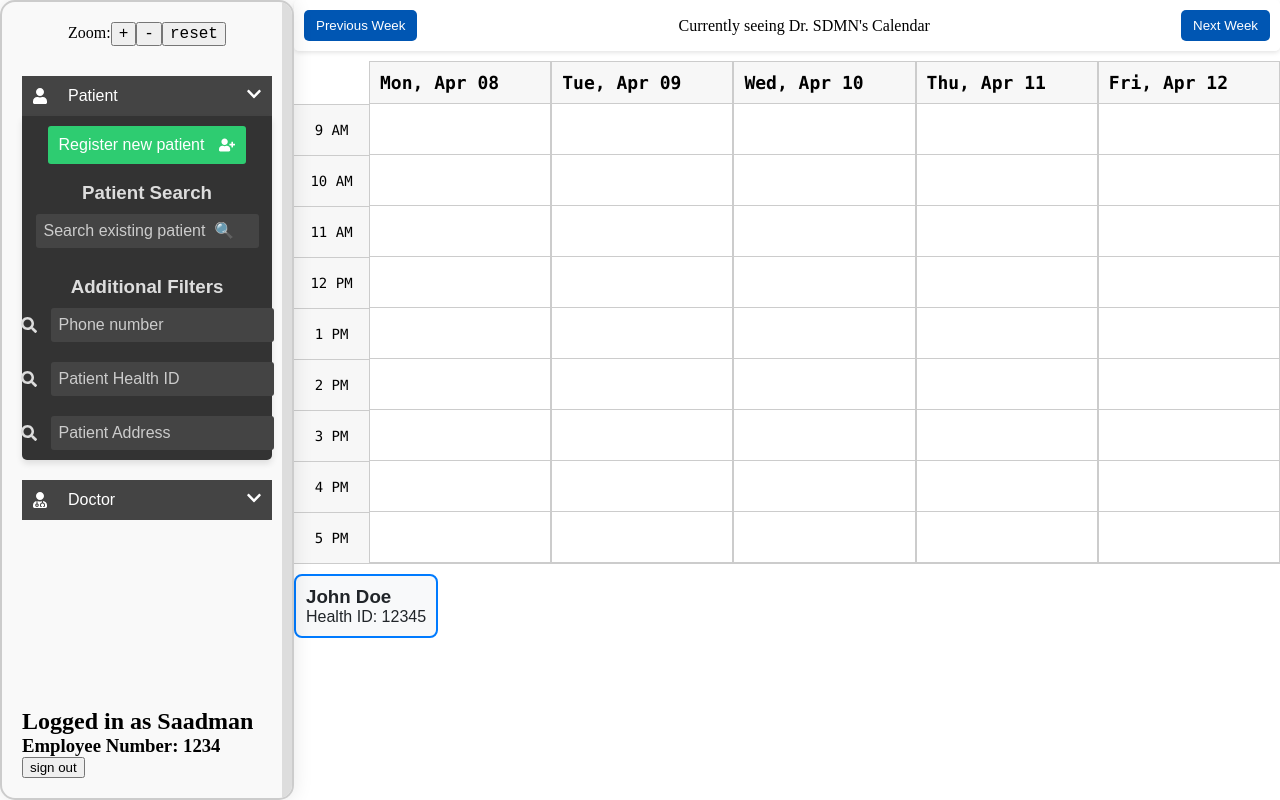
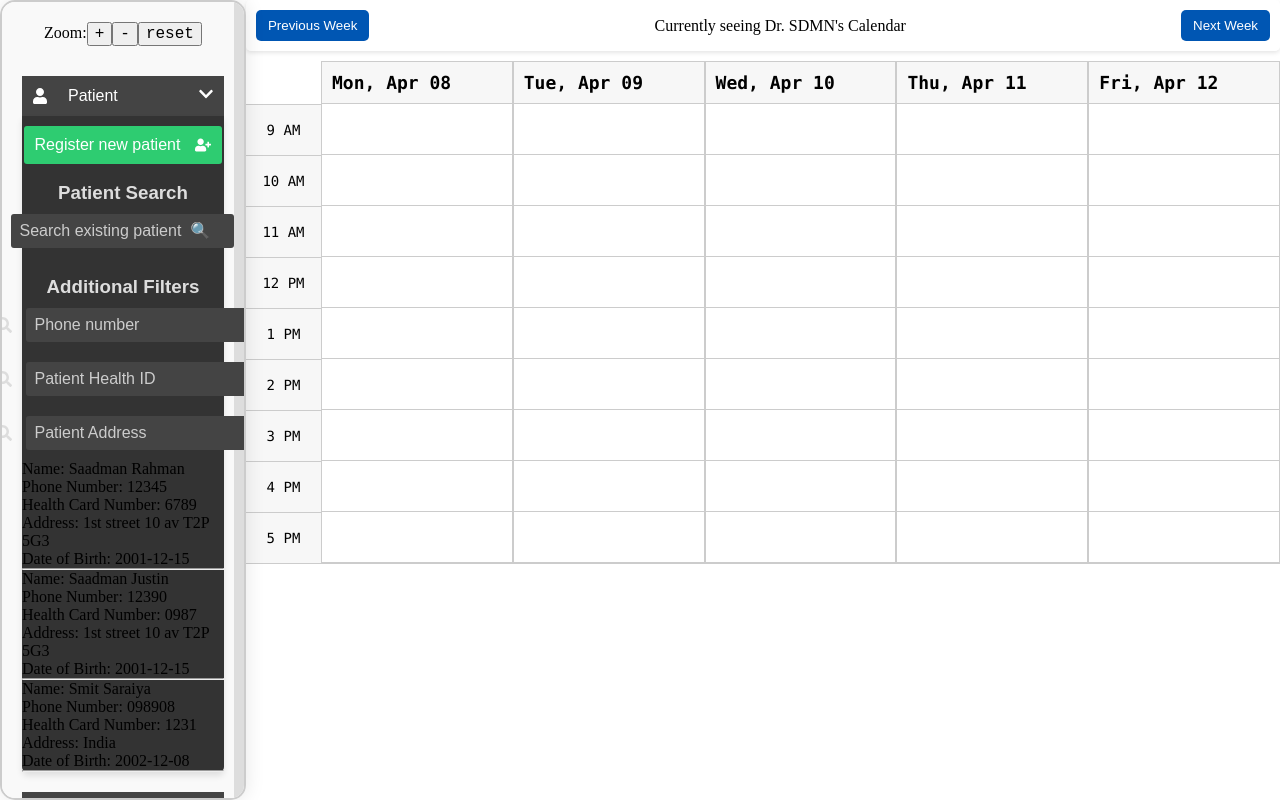
Before and after one commit to raja-omar/MediSync, a React (Vite) app in the folder appointment-management-system/: page / in a window 1280 px wide. Both pictures are taken after a click on the button "Patient". Shown: the top 800 px of the page. Built offline with nearby package versions, Linux system fonts and the light colour scheme.

Commit message:
one drag card to the left

```diff
--- a/appointment-management-system/src/components/Calendar.jsx
+++ b/appointment-management-system/src/components/Calendar.jsx
@@ -1,12 +1,13 @@
 import React, { useState } from "react";
 import "../styles/Calendar.css";
 import ErrorModal from "./ErrorModal";
+import Sidebar from "./Sidebar";
 
 let draggedPatient;
 let draggedCellId;
 let deleteCellId;
 
-const Calendar = () => {
+const Calendar = ({ patientData, setPatientData }) => {
   const [currentWeekStart, setCurrentWeekStart] = useState(new Date());
   // const [blockTimeMode, setBlockTimeMode] = useState(false);
   const [cellsData, setCellsData] = useState({});
@@ -151,7 +152,6 @@ const Calendar = () => {
           key={cellId}
           id={cellId}
           className="cell"
-          onClick={(event) => handleCellClick(event)}
           onDrop={(event) => handleDrop(event, dayIndex, i)}
           onDragOver={handleDragOver}
           draggable={cellsData[cellId] ? "true" : "false"}
@@ -181,6 +181,11 @@ const Calendar = () => {
 
   return (
     <>
+      <Sidebar
+        className="sdebar"
+        setPatientData={setPatientData}
+        handleDragStart={handleDragStart}
+      />
       <div className="calendar">
         <div className="calendar-header">
           <button onClick={goToPreviousWeek} className="nav-button">
@@ -199,19 +204,6 @@ const Calendar = () => {
         <div className="calendar-body">
           {renderTimeColumn()}
           {renderDays()}
-        </div>
-        <div
-          draggable="true"
-          onDragStart={(event) =>
-            handleDragStart(event, {
-              name: "John Doe",
-              healthCardNumber: "12345",
-            })
-          }
-          className="drag-card"
-        >
-          <h3>John Doe</h3>
-          <p>Health ID: 12345</p>
         </div>
       </div>
       {showErrorModal && <ErrorModal onClose={handleCloseErrorModal} />}
--- a/appointment-management-system/src/components/ErrorModal.jsx
+++ b/appointment-management-system/src/components/ErrorModal.jsx
@@ -1,18 +1,41 @@
-import React from 'react';
-import '../styles/ErrorModal.css';
+// import React from "react";
+// import "../styles/ErrorModal.css";
+
+// const ErrorModal = ({ onClose }) => {
+//   return (
+//     <div className="modal-bg">
+//       <div className="modal-dialog">
+//         <button className="close-btn" onClick={onClose}>
+//           &times;
+//         </button>
+//         <h2>Error</h2>
+//         <p>
+//           You can't book an appointment during the doctor's blocked time! Please
+//           choose a time when the doctor is available.
+//         </p>
+//       </div>
+//     </div>
+//   );
+// };
+
+// export default ErrorModal;
+
+import React from "react";
+import "../styles/ErrorModal.css";
 
 const ErrorModal = ({ onClose }) => {
   return (
     <div className="modal-bg">
       <div className="modal-dialog">
-        <button className="close-btn" onClick={onClose}>
-          &times;
-        </button>
+        <div className="error-icon">&#9888;</div>
         <h2>Error</h2>
         <p>
           You can't book an appointment during the doctor's blocked time! Please
           choose a time when the doctor is available.
         </p>
+        <button className="close-btn" onClick={onClose}>
+          &times;
+        </button>
       </div>
     </div>
   );
--- a/appointment-management-system/src/components/MainSection.jsx
+++ b/appointment-management-system/src/components/MainSection.jsx
@@ -1,13 +1,16 @@
-import React from 'react';
-import '../styles/MainSection.css';
-import Calendar from './Calendar';
-import { DndProvider } from 'react-dnd';
-import { HTML5Backend } from 'react-dnd-html5-backend';
+import React from "react";
+import "../styles/MainSection.css";
+import Calendar from "./Calendar";
+import Sidebar from "./Sidebar";
 
-const MainSection = ({ patientData }) => {
+import { DndProvider } from "react-dnd";
+import { HTML5Backend } from "react-dnd-html5-backend";
+
+const MainSection = ({ patientData, setPatientData }) => {
   return (
     <div className="main-section">
-        <Calendar />
+      <Sidebar className="sdebar" setPatientData={setPatientData} />
+      <Calendar />
       {/* {patientData ? (
         <div>
           <h3>Patient Details</h3>
--- a/appointment-management-system/src/components/Sidebar.jsx
+++ b/appointment-management-system/src/components/Sidebar.jsx
@@ -1,4 +1,4 @@
-import { useState } from "react";
+import { useState, useEffect } from "react";
 import {
   FaUser,
   FaUserMd,
@@ -10,7 +10,7 @@ import PatientRegistrationDialog from "./PatientRegistrationForm";
 import "../styles/SidebarStyles.css";
 
 // eslint-disable-next-line react/prop-types
-const Sidebar = ({ setPatientData }) => {
+const Sidebar = ({ setPatientData, handleDragStart }) => {
   const [showDialog, setShowDialog] = useState(false);
   const [patientDropdownVisible, setPatientDropdownVisible] = useState(false);
   const [doctorDropdownVisible, setDoctorDropdownVisible] = useState(false);
@@ -18,29 +18,32 @@ const Sidebar = ({ setPatientData }) => {
   const [sidebarWidth, setSidebarWidth] = useState(250);
   const [startX, setStartX] = useState(0);
   const [fontSize, setFontSize] = useState(16);
-  const [searchQuery, setSearchQuery] = useState("");
+  const [searchQuery, setSearchQuery] = useState({
+    name: "",
+    phonenumber: "",
+    healthCardNumber: "",
+    address: "",
+    dob: "",
+  });
   const [searchResults, setSearchResults] = useState([]);
 
   const patients = [
     {
-      firstName: "Saadman",
-      lastName: "Rahman",
+      name: "Saadman Rahman",
       phonenumber: "12345",
       healthCardNumber: "6789",
       address: "1st street 10 av T2P 5G3",
       dob: "2001-12-15",
     },
     {
-      firstName: "Saadman",
-      lastName: "Justin",
+      name: "Saadman Justin",
       phonenumber: "12390",
       healthCardNumber: "0987",
       address: "1st street 10 av T2P 5G3",
       dob: "2001-12-15",
     },
     {
-      firstName: "Smit",
-      lastName: "Saraiya",
+      name: "Smit Saraiya",
       phonenumber: "098908",
       healthCardNumber: "1231",
       address: "India",
@@ -109,20 +112,26 @@ const Sidebar = ({ setPatientData }) => {
     document.body.style.userSelect = "auto";
   };
 
-  const handleSearchChange = (e) => {
-    const query = e.target.value;
-    setSearchQuery(query);
-    const filteredResults = patients.filter(
-      (patient) =>
-        (patient.firstName + patient.lastName)
+  useEffect(() => {
+    const filteredPatients = patients.filter((patient) => {
+      return (
+        patient.name.toLowerCase().includes(searchQuery.name.toLowerCase()) &&
+        patient.phonenumber.includes(searchQuery.phonenumber) &&
+        patient.healthCardNumber.includes(searchQuery.healthCardNumber) &&
+        patient.address
           .toLowerCase()
-          .includes(query.toLowerCase()) ||
-        patient.phonenumber.includes(query) ||
-        patient.dob.includes(query) ||
-        patient.healthCardNumber.includes(query) ||
-        patient.address.includes(query.toLowerCase())
-    );
-    setSearchResults(filteredResults.slice(0, 3)); // Get top 3 matching results
+          .includes(searchQuery.address.toLowerCase())
+      );
+    });
+    setSearchResults(filteredPatients);
+  }, [searchQuery]);
+
+  const handleSearchChange = (e, field) => {
+    const value = e.target.value;
+    setSearchQuery((prevSearchQuery) => ({
+      ...prevSearchQuery,
+      [field]: value,
+    }));
   };
 
   return (
@@ -241,17 +250,19 @@ const Sidebar = ({ setPatientData }) => {
                 style={{ fontSize: `${fontSize}px` }}
               />
             </div>
-          </div>
-          {searchResults.length > 0 && (
             <div>
               {searchResults.map((patient, index) => (
                 <div key={index}>
-                  <p>{`${patient.firstName} ${patient.lastName}`}</p>
-                  <p>{patient.phonenumber}</p>
+                  <p>Name: {patient.name}</p>
+                  <p>Phone Number: {patient.phonenumber}</p>
+                  <p>Health Card Number: {patient.healthCardNumber}</p>
+                  <p>Address: {patient.address}</p>
+                  <p>Date of Birth: {patient.dob}</p>
+                  <hr />
                 </div>
               ))}
             </div>
-          )}
+          </div>
         </div>
         <div className="dropdown">
           <button
@@ -323,6 +334,19 @@ const Sidebar = ({ setPatientData }) => {
             </div>
           </div>
         </div>
+        <div
+          draggable="true"
+          onDragStart={(event) =>
+            handleDragStart(event, {
+              name: "John Doe",
+              healthCardNumber: "12345",
+            })
+          }
+          className="drag-card"
+        >
+          <h3>John Doe</h3>
+          <p>Health ID: 12345</p>
+        </div>
       </div>
       <div>
         <h2>Logged in as Saadman</h2>
--- a/appointment-management-system/src/pages/App.jsx
+++ b/appointment-management-system/src/pages/App.jsx
@@ -1,15 +1,17 @@
-import React, { useState } from 'react';
-import Sidebar from '../components/Sidebar';
-import MainSection from '../components/MainSection';
-import '../styles/App.css';
+import React, { useState } from "react";
+import Sidebar from "../components/Sidebar";
+import MainSection from "../components/MainSection";
+import Calendar from "../components/Calendar";
+
+import "../styles/App.css";
 
 function App() {
   const [patientData, setPatientData] = useState(null);
 
   return (
     <div className="app-container">
-        <Sidebar className="sdebar" setPatientData={setPatientData} />
-        <MainSection className="main-section" patientData={patientData} />
+      {/* <MainSection className="main-section" patientData={patientData} /> */}
+      <Calendar patientData={patientData} setPatientData={setPatientData} />
     </div>
   );
 }
--- a/appointment-management-system/src/styles/ErrorModal.css
+++ b/appointment-management-system/src/styles/ErrorModal.css
@@ -1,16 +1,15 @@
-/* Add these styles to your existing CSS file */
-
+/*
 .modal-wrapper {
   position: fixed;
   top: 0;
   left: 0;
   width: 100%;
   height: 100%;
-  background-color: rgba(0, 0, 0, 0.5); /* Semi-transparent black background */
+  background-color: rgba(0, 0, 0, 0.5);
   display: flex;
   align-items: center;
   justify-content: center;
-  z-index: 9999; /* Ensure the modal is above other content */
+  z-index: 9999;
 }
 
 .modal {
@@ -18,7 +17,7 @@
   padding: 20px;
   border-radius: 10px;
   position: relative;
-  z-index: 10000; /* Ensure the modal is above the backdrop */
+  z-index: 10000;
   box-shadow: 0 0 10px rgba(0, 0, 0, 0.5);
 }
 
@@ -40,3 +39,72 @@
   cursor: pointer;
   transition: background-color 0.3s ease;
 }
+ */
+
+ /* Add these styles to your existing CSS file */
+
+/* Add these styles to your existing CSS file */
+
+.modal-bg {
+  position: fixed;
+  top: 0;
+  left: 0;
+  width: 100%;
+  height: 100%;
+  background-color: rgba(0, 0, 0, 0.5); /* Semi-transparent black background */
+  display: flex;
+  align-items: center;
+  justify-content: center;
+  z-index: 9999; /* Ensure the modal is above other content */
+}
+
+.modal-dialog {
+  background-color: #fefefe;
+  padding: 20px;
+  border-radius: 10px;
+  position: relative;
+  z-index: 10000; /* Ensure the modal is above the backdrop */
+  box-shadow: 0 0 10px rgba(0, 0, 0, 0.5);
+  text-align: center; /* Align content center */
+}
+
+.error-icon {
+  position: absolute;
+  top: 10px; /* Adjust as needed */
+  left: 10px; /* Adjust as needed */
+  font-size: 24px;
+  color: red;
+}
+
+.close-btn {
+  position: absolute;
+  top: 10px; /* Adjust as needed */
+  right: 10px; /* Adjust as needed */
+  background: transparent;
+  border: none;
+  font-size: 20px;
+  cursor: pointer;
+}
+
+.modal-dialog h2 {
+  margin-left: 30px; /* Adjust as needed */
+}
+
+.modal-dialog p {
+  margin-top: 20px;
+}
+
+.modal-buttons {
+  margin-top: 20px;
+  display: flex;
+  justify-content: center;
+}
+
+.modal-buttons button {
+  margin: 0 10px;
+  padding: 10px 20px;
+  border: none;
+  border-radius: 5px;
+  cursor: pointer;
+  transition: background-color 0.3s ease;
+}
--- a/appointment-management-system/src/styles/MainSection.css
+++ b/appointment-management-system/src/styles/MainSection.css
@@ -1,3 +1,4 @@
 .main-section {
+  display: flex;
   flex: auto;
 }
```
